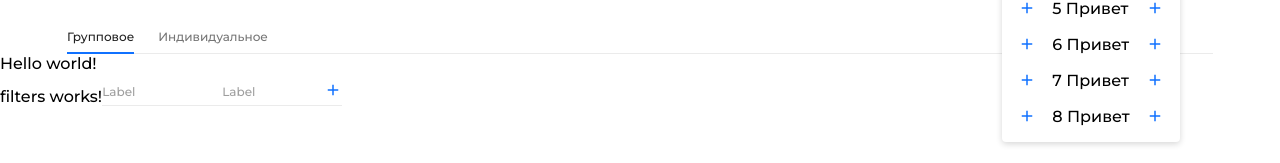
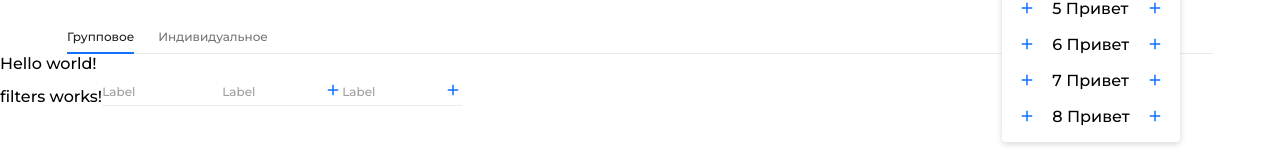
Before and after one commit to Evgeniy638/head-of-trainers, an Angular app: page / in a window 1280 px wide. Shown: the part 171-334 px from the top of the page. Built offline with nearby package versions, Linux system fonts and the light colour scheme.

Commit message:
added field with dropdown menu

```diff
--- a/src/app/app.module.ts
+++ b/src/app/app.module.ts
@@ -11,6 +11,7 @@ import { MenuComponent } from './menu/menu.component';
 import { FieldComponent } from './field/field.component';
 import { FiltersComponent } from './filters/filters.component';
 import { TextFieldComponent } from './text-field/text-field.component';
+import { DropdownMenuComponent } from './dropdown-menu/dropdown-menu.component';
 
 @NgModule({
   declarations: [
@@ -22,7 +23,8 @@ import { TextFieldComponent } from './text-field/text-field.component';
     MenuComponent,
     FieldComponent,
     FiltersComponent,
-    TextFieldComponent
+    TextFieldComponent,
+    DropdownMenuComponent
   ],
   imports: [
     BrowserModule,
--- /dev/null
+++ b/src/app/dropdown-menu/dropdown-menu.component.html
@@ -0,0 +1,36 @@
+<ng-template #input>
+  <input
+    class="app-text-field__input"
+    [value]="value"
+    (input)="onChangeValue($event)"
+    autofocus
+  >
+</ng-template>
+
+<ng-template #menu>
+  <app-menu
+    [arrActiveId]="arrActiveId"
+    [arrDisableId]="arrDisableId"
+    [dataMenu]="dataMenu"
+    [isMark]="isMark"
+    (onChangeActiveId)="onChangeMenu($event)"
+  ></app-menu>
+</ng-template>
+
+<app-field
+  [width]="width"
+  [label]="label"
+  [srcLeft]="srcLeft"
+  [srcRight]="srcRight"
+  [isError]="isError"
+  [isDisabled]="isDisabled"
+  [errorMessage]="errorMessage"
+  [isFocus]="isFocus"
+  [isVisibleElement]="isVisibleElement()"
+
+  [element]="input"
+  [downElement]="menu"
+
+  (onFocus)="onFocus()"
+  [onRightClick]="onRightClick"
+></app-field>
--- /dev/null
+++ b/src/app/dropdown-menu/dropdown-menu.component.scss
@@ -0,0 +1,12 @@
+.app-text-field__input {
+  font-size: 12px;
+  line-height: 16px;
+  outline: none;
+  border: none;
+  width: 100%;
+  display: block;
+
+  &_hide {
+    display: none;
+  }
+}
--- /dev/null
+++ b/src/app/dropdown-menu/dropdown-menu.component.ts
@@ -0,0 +1,79 @@
+import {
+  Component,
+  ElementRef,
+  EventEmitter,
+  HostListener,
+  Input, OnChanges,
+  OnInit,
+  Output, SimpleChanges,
+  TemplateRef,
+  ViewChild
+} from '@angular/core';
+import {IonRightImageClick} from "../field/field.component";
+import {IMenuItem, TypeMenu, TypeMenuItemId} from "../menu/menu.component";
+
+interface IChangeActiveId {
+  (event: TypeMenuItemId[]): void
+}
+
+@Component({
+  selector: 'app-dropdown-menu',
+  templateUrl: './dropdown-menu.component.html',
+  styleUrls: ['./dropdown-menu.component.scss']
+})
+export class DropdownMenuComponent implements OnInit {
+  @Input() width?: string;
+
+  @Input() label: string = '';
+
+  @Input() srcLeft: string = '';
+  @Input() srcRight: string = '';
+
+  @Input() isError: boolean = false;
+  @Input() errorMessage?: string = '';
+
+  @Input() isDisabled: boolean = false;
+  @Input() onRightClick: IonRightImageClick = ()=>{};
+
+  @Input() value: string = '';
+  @Output() onChange = new EventEmitter<string>();
+
+  isFocus: boolean = false;
+
+  isVisibleElement(): boolean {
+    return this.isFocus || this.value !== '';
+  }
+
+  @HostListener('window:click', ['$event'])
+  onClickWithout(event: any) {
+    this.isFocus = event.path.includes(this.eRef.nativeElement);
+  }
+
+  onFocus() {
+    this.isFocus = true;
+  }
+
+  onChangeValue(event: Event) {
+    const input = event.target as HTMLInputElement;
+    input.value = this.value;
+  }
+
+  @Input() typeMenu: TypeMenu = 'single';
+  arrActiveId: TypeMenuItemId[] = [];
+  @Input() arrDisableId: TypeMenuItemId[] = [];
+  @Input() dataMenu: IMenuItem[] = [];
+  @Input() isMark: boolean | "false" | "true" = false;
+
+  onChangeMenu(event: TypeMenuItemId[]) {
+    this.arrActiveId = event;
+    const item: IMenuItem | undefined = this.dataMenu.find(item => item.id === this.arrActiveId[0]);
+    if (item) this.onChange.emit(item.text);
+  }
+
+  @ViewChild('menu') menuElement?: TemplateRef<any>;
+
+  constructor(private eRef: ElementRef) { }
+
+  ngOnInit(): void {
+  }
+}
--- a/src/app/field/field.component.html
+++ b/src/app/field/field.component.html
@@ -46,4 +46,8 @@
   <div class="app-field__error-message">
     {{ errorMessage }}
   </div>
+
+  <div class="app-field__down-element" *ngIf="downElement && isFocus">
+    <ng-component *ngTemplateOutlet="downElement"></ng-component>
+  </div>
 </div>
--- a/src/app/field/field.component.scss
+++ b/src/app/field/field.component.scss
@@ -74,5 +74,7 @@ $image-margin-right: 16px;
     font-size: 10px;
   }
 
-
+  &__down-element {
+    position: relative;
+  }
 }
--- a/src/app/field/field.component.ts
+++ b/src/app/field/field.component.ts
@@ -28,6 +28,8 @@ export class FieldComponent implements OnInit {
 
   @Input() element?: TemplateRef<any>;
 
+  @Input() downElement?: TemplateRef<any>;
+
   constructor() {
   }
 
--- a/src/app/filters/filters.component.html
+++ b/src/app/filters/filters.component.html
@@ -12,4 +12,13 @@
     (onChange)="onChangeTextField($event)"
   >
   </app-text-field>
+
+  <app-dropdown-menu
+    srcRight="/assets/svg/add.svg"
+    [onRightClick]="onRightClick"
+    label="Label"
+    [value]="value"
+    (onChange)="onChangeTextField($event)"
+    [dataMenu]="dataMenu"
+  ></app-dropdown-menu>
 </div>
--- a/src/app/filters/filters.component.ts
+++ b/src/app/filters/filters.component.ts
@@ -1,5 +1,6 @@
 import { Component, OnInit } from '@angular/core';
 import {IonRightImageClick} from "../field/field.component";
+import {IMenuItem, TypeMenuItemId} from "../menu/menu.component";
 
 @Component({
   selector: 'app-filters',
@@ -18,6 +19,31 @@ export class FiltersComponent implements OnInit {
     console.log("image")
   }
 
+  arrActiveId: TypeMenuItemId[] = [1];
+  dataMenu: IMenuItem[] = [
+    {
+      id: 1,
+      text: "Привет",
+      srcLeftIcon: "/assets/svg/add.svg",
+      srcRightIcon: "/assets/svg/add.svg",
+    },
+    {
+      id: 2,
+      text: "Привет",
+      srcLeftIcon: "/assets/svg/add.svg",
+      srcRightIcon: "/assets/svg/add.svg",
+    },
+    {
+      id: 3,
+      text: "Привет",
+      srcLeftIcon: "/assets/svg/add.svg",
+      srcRightIcon: "/assets/svg/add.svg",
+    }
+    ]
+
+  valueDown: string = '';
+
+
   constructor() { }
 
   ngOnInit(): void {
```
Also changed, not shown: 1 other file (tests, documents, lock files or other folders).
